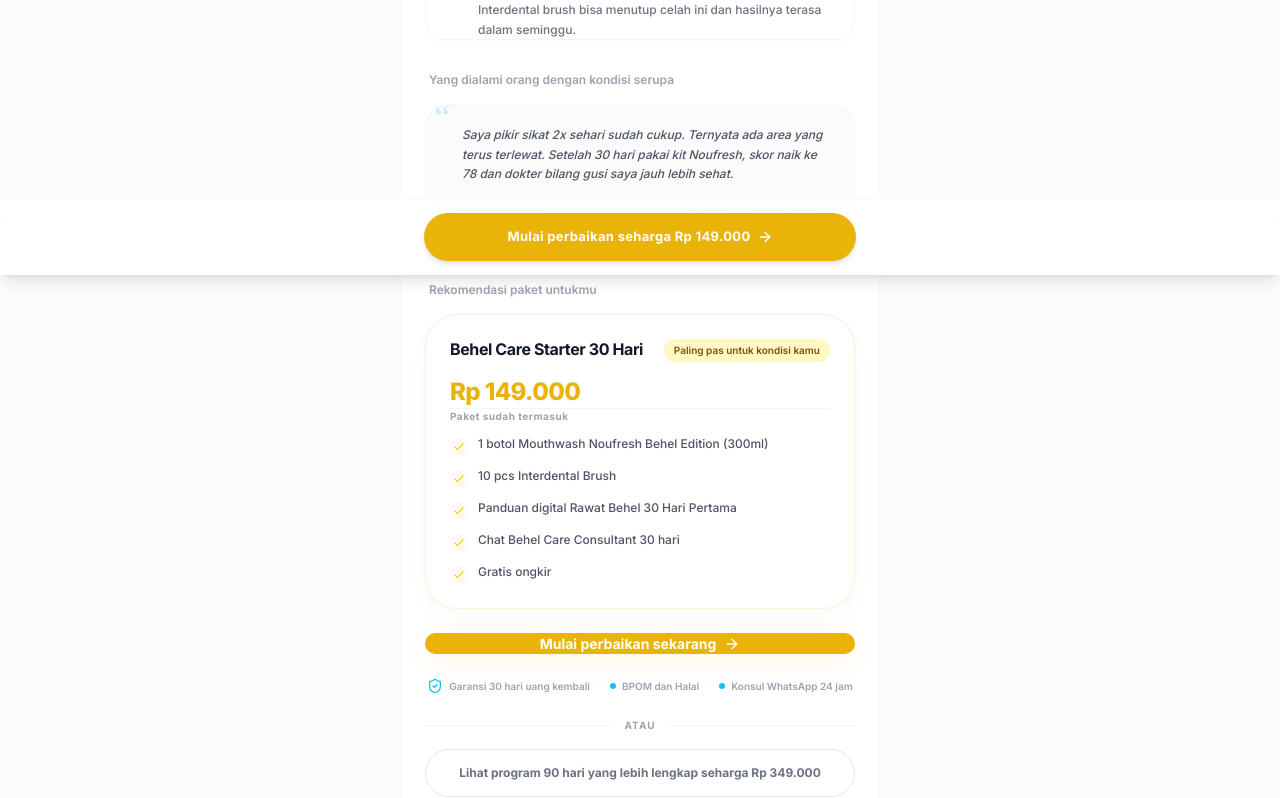
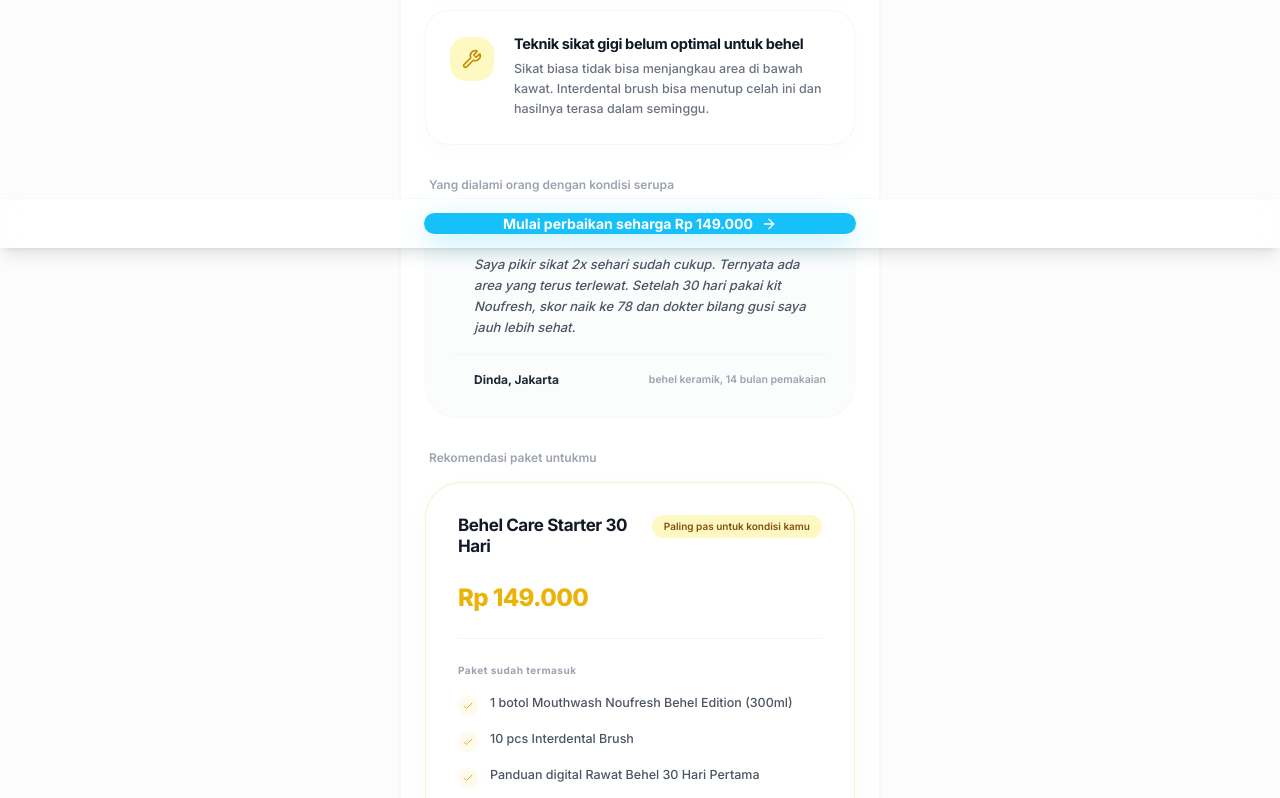
Before and after one commit to nafadza14/Noufresh, a React (Vite) app: page /assessment/result in a window 1280 px wide. Shown: the part 602-1400 px from the top of the page. Built offline with nearby package versions, Linux system fonts and the light colour scheme; a web font is replaced by a local one.

Commit message:
style: increase card spacing, make buttons full width and flexible with brand mint fresh color

```diff
--- a/src/pages/AssessmentResult.tsx
+++ b/src/pages/AssessmentResult.tsx
@@ -608,29 +608,28 @@
                 Yang perlu kamu tahu
               </h3>
 
-              <div className="space-y-3">
+              <div className="space-y-4">
                 {finalInsights.map((insight, index) => {
                   const styleTheme = INSIGHT_STYLES[insight.style];
                   return (
                     <div
                       key={index}
-                      className="p-4.5 rounded-[1.25rem] flex gap-4 border border-gray-100 shadow-[0_4px_16px_rgba(0,0,0,0.01)]"
+                      className="p-6 rounded-[1.5rem] flex gap-5 border border-gray-100/80 shadow-[0_8px_24px_rgba(0,0,0,0.015)]"
                       style={{ backgroundColor: 'white' }}
                     >
                       <div
-                        className="flex-shrink-0 w-9 h-9 rounded-xl flex items-center justify-center mt-0.5"
+                        className="flex-shrink-0 w-11 h-11 rounded-2xl flex items-center justify-center mt-0.5"
                         style={{ backgroundColor: styleTheme.background }}
                       >
-                        {renderIcon(insight.iconName, styleTheme.iconColor, "w-4.5 h-4.5")}
+                        {renderIcon(insight.iconName, styleTheme.iconColor, "w-5 h-5")}
                       </div>
-                      <div className="flex-grow">
+                      <div className="flex-grow space-y-1.5">
                         <h4
-                          className="text-[13.5px] font-bold tracking-tight mb-1"
-                          style={{ color: '#111827' }}
+                          className="text-[14.5px] font-bold tracking-tight text-gray-900 leading-tight"
                         >
                           {insight.title}
                         </h4>
-                        <p className="text-xs leading-relaxed text-gray-500 font-medium">
+                        <p className="text-[12.5px] leading-relaxed text-gray-500 font-medium">
                           {insight.body}
                         </p>
                       </div>
@@ -651,16 +650,16 @@
                 Yang dialami orang dengan kondisi serupa
               </h3>
 
-              <div className="bg-gray-50/70 p-5 rounded-[1.5rem] border border-gray-100/80 relative overflow-hidden">
-                <span className="text-4xl text-mint-fresh/20 font-serif absolute -top-2 left-2 select-none">“</span>
-                <p className="text-xs text-gray-600 italic leading-relaxed relative z-10 pl-4 font-medium">
+              <div className="bg-gray-50/60 p-7 rounded-[2rem] border border-gray-100/60 relative overflow-hidden space-y-4">
+                <span className="text-5xl text-mint-fresh/15 font-serif absolute -top-1 left-2 select-none">“</span>
+                <p className="text-[13px] text-gray-600 italic leading-relaxed relative z-10 pl-5 font-medium">
                   {categoryData.testimonial.quote}
                 </p>
-                <div className="mt-4 flex items-center justify-between border-t border-gray-100 pt-3 pl-4">
-                  <div className="text-[11px] font-bold text-gray-800">
+                <div className="mt-4 flex items-center justify-between border-t border-gray-100/60 pt-4 pl-5">
+                  <div className="text-[12px] font-bold text-gray-800">
                     {categoryData.testimonial.name}, {categoryData.testimonial.location}
                   </div>
-                  <div className="text-[10px] font-semibold text-gray-400">
+                  <div className="text-[10.5px] font-semibold text-gray-400">
                     {categoryData.testimonial.detail}
                   </div>
                 </div>
@@ -680,22 +679,22 @@
 
               {/* Recommended Product Box */}
               <div
-                className="bg-white rounded-[2rem] p-6 border shadow-[0_12px_30px_rgba(0,0,0,0.02)] transition-all"
+                className="bg-white rounded-[2.25rem] p-8 border shadow-[0_12px_40px_rgba(0,0,0,0.025)] transition-all space-y-6"
                 style={{ borderColor: `${categoryData.colorTheme.primary}30` }}
               >
-                <div className="flex justify-between items-start gap-2 mb-3.5">
-                  <h4 className="text-[16px] font-bold text-gray-900 leading-tight tracking-tight">
+                <div className="flex justify-between items-start gap-4">
+                  <h4 className="text-[17px] font-bold text-gray-900 leading-tight tracking-tight">
                     {categoryData.recommendedProduct}
                   </h4>
                   <span
-                    className="text-[10px] font-semibold px-2.5 py-1 rounded-full flex-shrink-0"
+                    className="text-[10px] font-semibold px-3 py-1 rounded-full flex-shrink-0"
                     style={{ backgroundColor: categoryData.colorTheme.badgeBg, color: categoryData.colorTheme.badgeText }}
                   >
                     {categoryData.badgeText}
                   </span>
                 </div>
 
-                <div className="flex items-baseline gap-2 mb-4.5">
+                <div className="flex items-baseline gap-2.5">
                   <span
                     className="text-2xl font-black tracking-tight"
                     style={{ color: categoryData.colorTheme.primary }}
@@ -710,17 +709,18 @@
                   )}
                 </div>
 
-                <hr className="border-gray-100 mb-4.5" />
+                <hr className="border-gray-100" />
 
-                <h5 className="text-[10px] font-bold text-gray-400 tracking-wider mb-3">
+                <div className="space-y-4">
+                  <h5 className="text-[10px] font-bold text-gray-400 tracking-wider">
                     Paket sudah termasuk
                   </h5>
 
-                <ul className="space-y-3">
+                  <ul className="space-y-3.5">
                     {categoryData.inclusions.map((inclusion, idx) => (
-                    <li key={idx} className="flex gap-2.5 items-start">
+                      <li key={idx} className="flex gap-3 items-start">
                         <div
-                        className="w-[18px] h-[18px] rounded-full flex items-center justify-center flex-shrink-0 mt-0.5"
+                          className="w-5 h-5 rounded-full flex items-center justify-center flex-shrink-0 mt-0.5"
                           style={{ backgroundColor: `${categoryData.colorTheme.primary}12` }}
                         >
                           <Check
@@ -728,12 +728,13 @@
                             style={{ color: categoryData.colorTheme.primary }}
                           />
                         </div>
-                      <span className="text-[12px] font-medium text-gray-600 leading-tight">
+                        <span className="text-[12.5px] font-medium text-gray-600 leading-normal">
                           {inclusion}
                         </span>
                       </li>
                     ))}
                   </ul>
+                </div>
               </div>
             </motion.section>
 
@@ -742,19 +743,20 @@
               initial={{ opacity: 0, y: 15 }}
               animate={{ opacity: 1, y: 0 }}
               transition={{ duration: 0.5, delay: 0.4, ease: "easeOut" }}
-              className="mb-6"
+              className="mb-8"
             >
               {/* Primary checkout button */}
               <Link
                 to={categoryData.checkoutUrl}
                 onClick={handleCheckoutClick}
+                className="block w-full"
               >
                 <button
                   ref={mainCtaRef}
-                  className="w-full h-13 rounded-full text-white font-bold text-[14px] active:scale-[0.98] transition-all flex items-center justify-center gap-2 group shadow-lg cursor-pointer"
+                  className="w-full h-13 rounded-full text-white font-bold text-[14px] active:scale-[0.98] transition-all flex items-center justify-center gap-2 group shadow-lg cursor-pointer bg-mint-fresh"
                   style={{
-                    backgroundColor: categoryData.colorTheme.primary,
-                    boxShadow: `0 8px 30px -4px ${categoryData.colorTheme.primary}30`
+                    backgroundColor: '#16c0f9',
+                    boxShadow: '0 8px 30px -4px rgba(22, 192, 249, 0.45)'
                   }}
                 >
                   {categoryId === 'risiko_tinggi' && "Mulai program saya sekarang"}
@@ -797,7 +799,7 @@
                   <div className="h-px bg-gray-100 flex-grow"></div>
                 </div>
 
-                <Link to="/checkout/complete">
+                <Link to="/checkout/complete" className="block w-full">
                   <button className="w-full py-3.5 px-6 rounded-full border border-gray-200 text-gray-500 hover:text-gray-800 hover:border-gray-300 bg-transparent font-bold text-[12px] active:scale-[0.98] transition-all text-center cursor-pointer">
                     Lihat program 90 hari yang lebih lengkap seharga Rp 349.000
                   </button>
@@ -842,10 +844,14 @@
           <Link
             to={categoryData.checkoutUrl}
             onClick={handleCheckoutClick}
+            className="block w-full"
           >
             <button
-              className="w-full h-12 rounded-full text-white font-bold text-[13px] tracking-wide flex items-center justify-center gap-1.5 active:scale-[0.98] transition-all shadow-md cursor-pointer"
-              style={{ backgroundColor: categoryData.colorTheme.primary }}
+              className="w-full h-13 rounded-full text-white font-bold text-[14px] flex items-center justify-center gap-2 active:scale-[0.98] transition-all shadow-lg cursor-pointer bg-mint-fresh"
+              style={{
+                backgroundColor: '#16c0f9',
+                boxShadow: '0 8px 30px -4px rgba(22, 192, 249, 0.45)'
+              }}
             >
               {categoryId === 'risiko_tinggi' && "Mulai program sekarang seharga Rp 349.000"}
               {categoryId === 'perlu_perhatian' && "Mulai perbaikan seharga Rp 149.000"}
```
Lines whose indentation alone changed are shown as unchanged.
